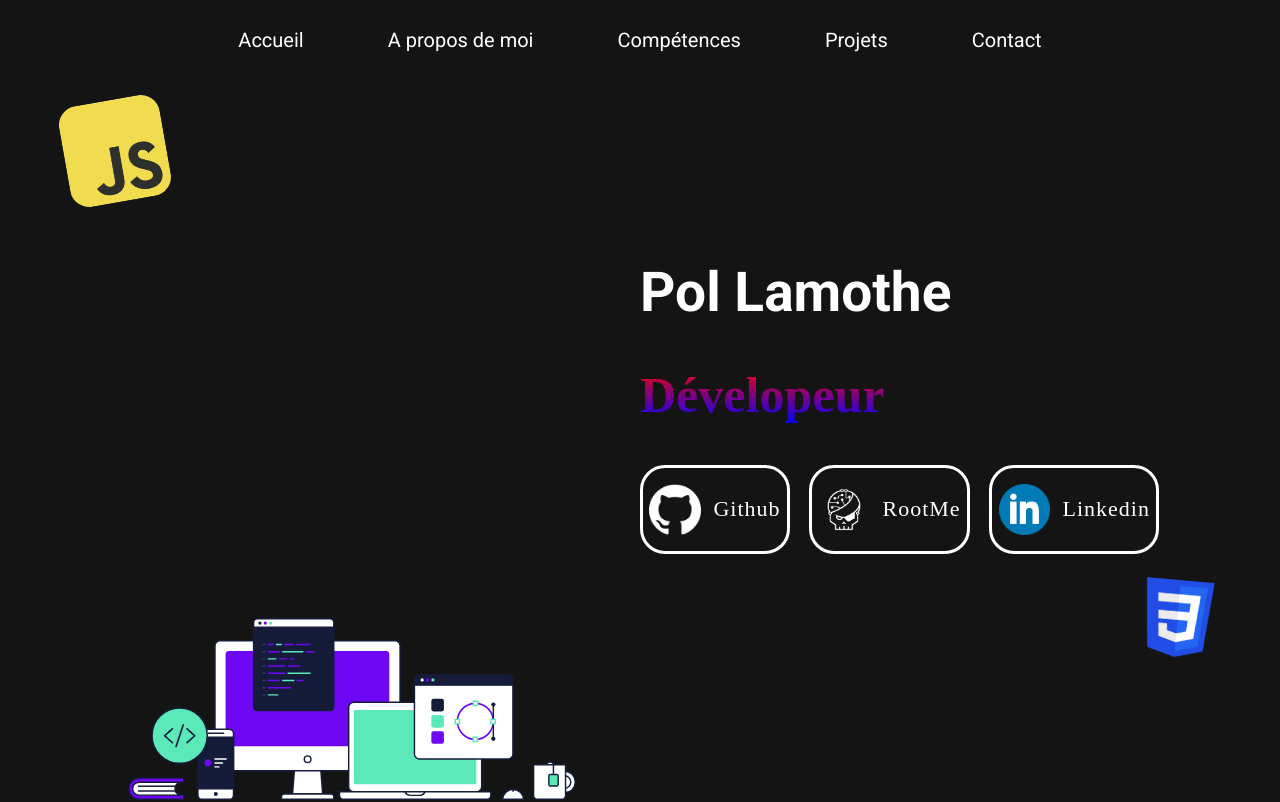
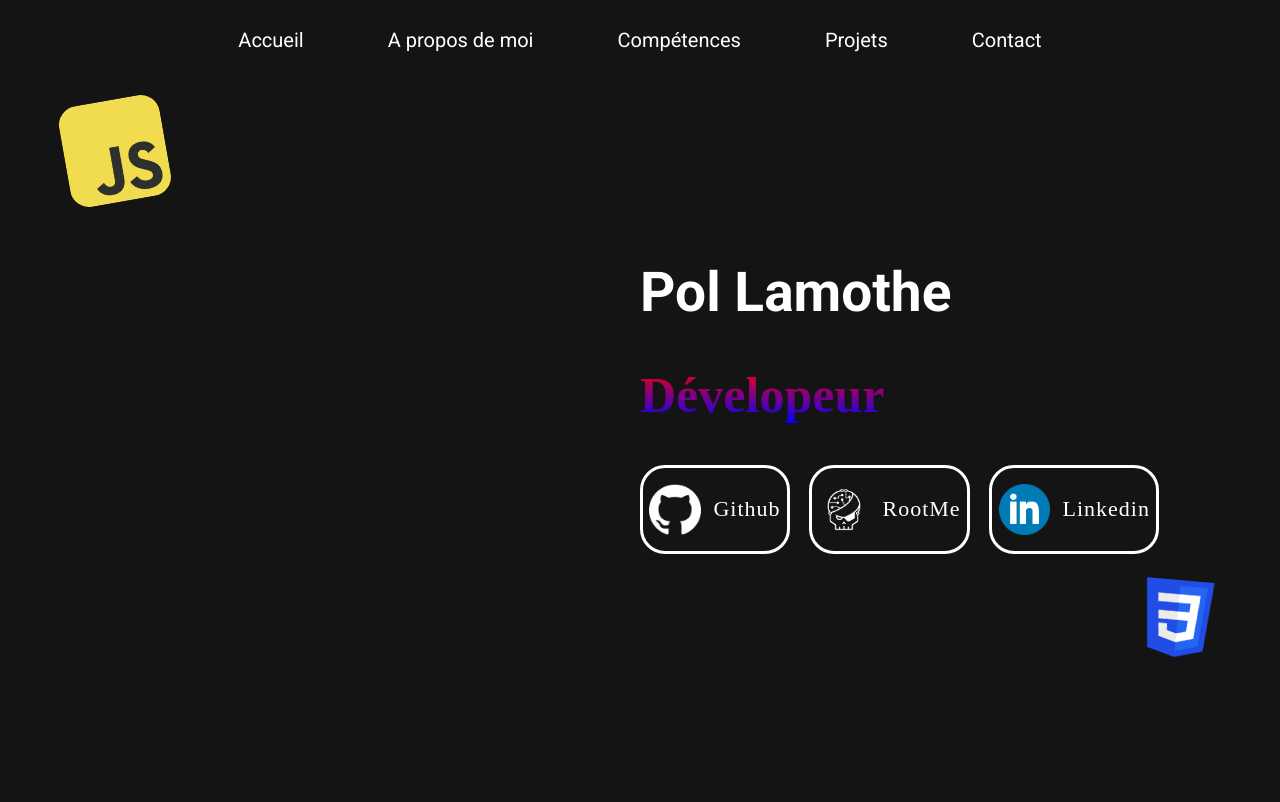
Before and after one commit to PolLamothe/Portfolio, a Vue app: page / in a window 1280 px wide. Shown: the top 802 px of the page. Built offline with nearby package versions, Linux system fonts and the light colour scheme; a web font is replaced by a local one; what @splidejs/vue-splide would draw is missing.

Commit message:
disable horizontale scroll

```diff
--- a/src/assets/css/global.css
+++ b/src/assets/css/global.css
@@ -5,3 +5,10 @@ body{
     overflow-x: hidden;
     max-width: 100vw;
 }
+
+html, body {
+    overflow-x: hidden;
+  }
+  body {
+    position: relative
+  }
```
Also changed, not shown: 1 other file (tests, documents, lock files or other folders).
